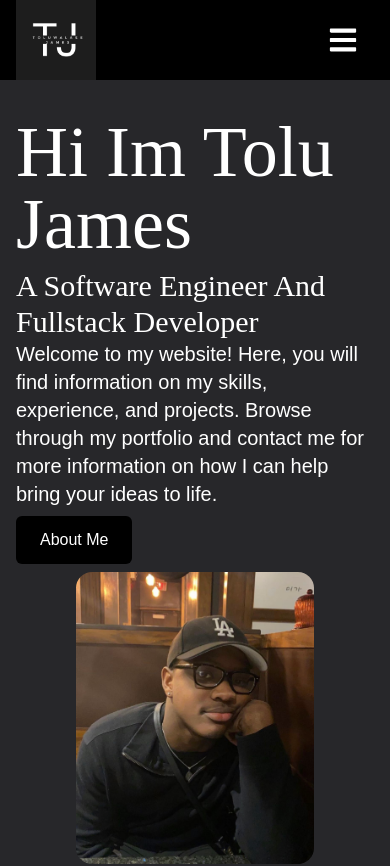
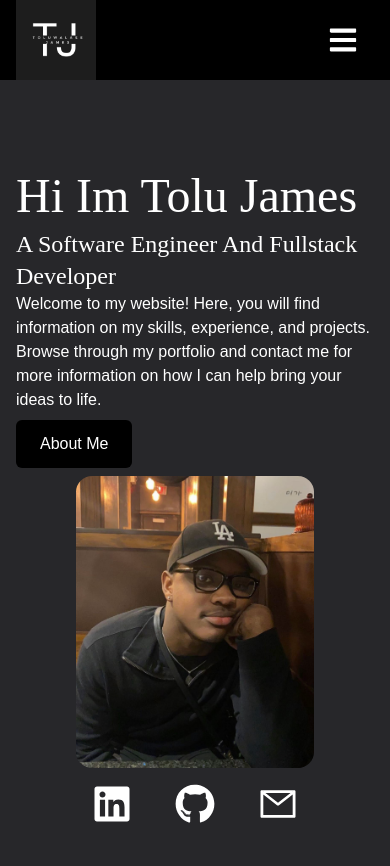
Before and after one commit to Tolu53/portfolio-V1.0, a React (Create React App) app: page / in a window 390 px wide. Shown: the top 866 px of the page. Built offline with nearby package versions, Linux system fonts and the light colour scheme; a web font is replaced by a local one.

Commit message:
bug fix for mobile

```diff
--- a/src/components/About.jsx
+++ b/src/components/About.jsx
@@ -2,7 +2,7 @@ import React from 'react'
 
 const About = () => {
   return (
-    <div name ="About" className='w-full  bg-zinc-800 text-white py-7  md:py-1 '>
+    <div name ="About" className='w-screen h-full bg-zinc-800 text-white py-7  md:py-1 '>
         <div className=' max-w-screen-lg flex flex-col mx-auto justify-center h-full w-full px-4'>
             <div>
                 <h1 className='pb-6 text-4xl sm:text-5xl capitalize font-starwar '>About Me</h1>
--- a/src/components/Contact.jsx
+++ b/src/components/Contact.jsx
@@ -2,7 +2,7 @@ import React from 'react'
 
 const Contact = () => {
   return (
-    <div name='contact' className= ' w-full h-full bg-zinc-800  p-4 text-white'>
+    <div name='contact' className= ' w-screen h-full bg-zinc-800  p-4 text-white'>
         <div className='flex flex-col mx-auto w-full max-w-screen-lg p-4 justify-center'>
             <div className=''>
                 <p className='text-3xl sm:text-5xl capitalize font-starwar'  >talk to me</p>
--- a/src/components/Home.jsx
+++ b/src/components/Home.jsx
@@ -7,12 +7,13 @@ import {Link} from  'react-scroll'
 
 const Home = () => {
   return (
-    <div name ="home" className=' py-7  md:py-1  w-full bg-zinc-800 text-white '>
+    <div name ="home" className=' py-4  md:py-10 h-screen w-screen bg-zinc-800 text-white '>
         <div className='max-w-screen-lg mx-auto flex flex-col items-center justify-center h-full px-4 sm:flex-row'>
             <div>
-                <h1 className=' my-2 text-7xl sm:text-9xl capitalize font-starwar'>Hi Im tolu james</h1>
-                <h2 className=' text-3xl sm:text-5xl capitalize font-starwar'> A software engineer and fullstack developer</h2>
-                <p className='text-xl'>Welcome to my website! Here, you will find information on my skills, experience, and projects. Browse through my portfolio and contact me for more information on how I can help bring your ideas to life.</p>
+                <h1 className=' my-2 text-5xl sm:text-9xl capitalize font-starwar'>Hi Im tolu james</h1>
+                <h2 className=' text-2xl sm:text-5xl capitalize font-starwar'> A software engineer and fullstack developer</h2>
+                <p className='text-md md:text-xl'>Welcome to my website! Here, you will find information on my skills, experience,
+                 and projects. Browse through my portfolio and contact me for more information on how I can help bring your ideas to life.</p>
                 <div>
 
                     <Link to= "About" smooth duration={500} className='w-fit px-6 py-3 my-2 flex items-center rounded-md bg-black cursor-pointer'>
@@ -22,31 +23,34 @@ const Home = () => {
 
             </div>
             </div>
-            <div className='w-2/3  '>
-                <img src={HeroImage} alt="My-profile" className='rounded-2xl mx-auto w-100 md:w-full'/>
+            <div className=' flex flex-col justify-center items-center mx-auto'>
+            <div className='w-2/3 '>
+                <img src={HeroImage} alt="My-profile" className='rounded-2xl mx-auto  md:w-full'/>
                 <div className='py-4'>
-                <ul className='px-4 flex justify-between items-center'>
-        <li className='px-4'>
-            <a href="https://www.linkedin.com/in/tolu-james-8a38b71a9/"  className='flex justify-between items-center px-4 cursor-pointer '>
+                <ul className='flex justify-between items-center'>
+        <li className=''>
+            <a href="https://www.linkedin.com/in/tolu-james-8a38b71a9/"  className='flex justify-between  px-4 cursor-pointer '>
                 <><FaLinkedin size={40} />
                 </>
             </a>
         </li>
-        <li className='px-4'>
-            <a href="https://github.com/Tolu53"   className='flex justify-between items-center px-4'>
+        <li className=''>
+            <a href="https://github.com/Tolu53"   className='flex justify-between  px-4'>
                 <><FaGithub size={40} />
                 </>
             </a>
         </li>
 
-        <Link to='contact' smooth duration={500} className='flex justify-between items-center px-4'>
-         <li className='px-4'>
+        <Link to='contact' smooth duration={500} className='flex justify-between  px-4'>
+         <li className=''>
         <><AiOutlineMail size={40} />
                 </>
                 </li>
         </Link>
 
         </ul>
+            </div>
+
                 </div>
             </div>
 
--- a/src/components/NavBar.jsx
+++ b/src/components/NavBar.jsx
@@ -26,7 +26,7 @@ const NavBar = () => {
     }
   ]
   return (
-    <div className='flex justify-between items-center w-full h-20  bg-black px-4 text-white'>
+    <div className='flex justify-between items-center w-screen h-20  bg-black px-4 text-white'>
       <div className='w-20'>
         <img className='w-100'  src={logo} alt="Logo" />
       </div>
--- a/src/components/Projects.jsx
+++ b/src/components/Projects.jsx
@@ -16,7 +16,7 @@ const Projects = () => {
   return (
 
 
-    <div name= "projects" className='text-white  bg-zinc-800 w-full h-screen py-7  md:py-1 '>
+    <div name= "projects" className='text-white  bg-zinc-800 w-screen h-full py-7  md:py-1 '>
         <div className='max-w-screen-lg flex flex-col mx-auto justify-center h-full w-full px-4 '>
             <div className='pb-6'>
             <p className='text-xl'>Some of the stuff ive worked on</p>
--- a/src/components/Technologies.jsx
+++ b/src/components/Technologies.jsx
@@ -65,11 +65,11 @@ style:'shadow-lime-500',
                    }
 ]
   return (
-    <div name="tech" className='bg-zinc-800 text-white  w-full  py-7  md:py-1 '>
+    <div name="tech" className='bg-zinc-800 text-white  w-screen  py-7  md:py-1 '>
         <div className='p-4 flex flex-col max-w-screen-lg justify-center w-full h-full mx-auto'>
             <div>
                 <p className='pb-6 text-3xl sm:text-5xl capitalize font-starwar p-2 inline'>Technolgies</p>
-                <p className='text-xl py-4'>some of the technologies im familair with</p>
+                <p className='text-xl py-4'>some of the technologies im familiar with</p>
             </div>
             <div className='w-full grid grid-cols-2 sm:grid-cols-3 gap-8 text-center py-8 px-12 sm:px-0'>
 
```
